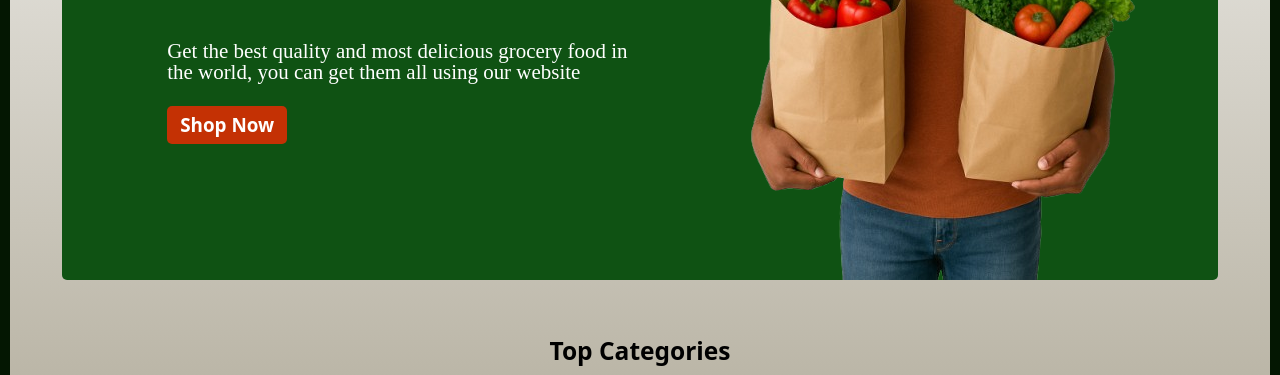
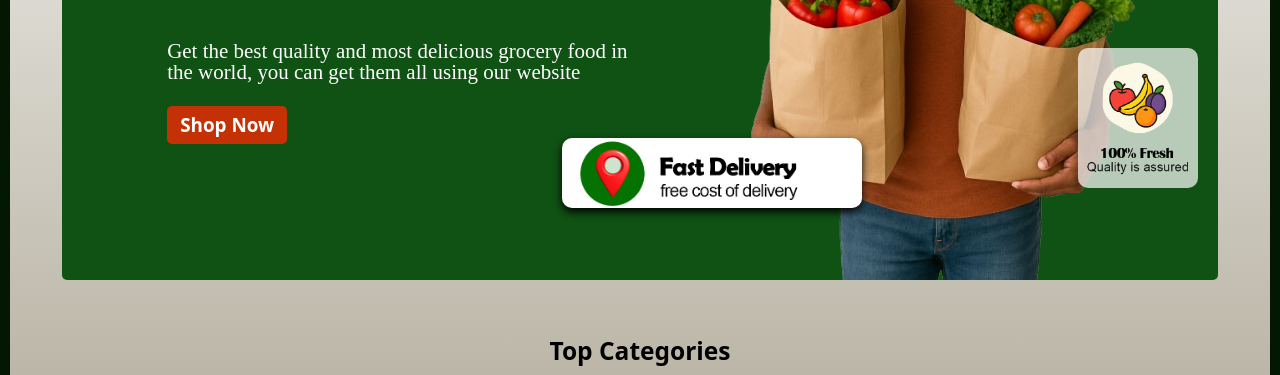
Before and after one commit to Othniel3983/Responsive-Supermarket-website, a plain HTML site: page index.html in a window 1280 px wide. Shown: the part 425-800 px from the top of the page. Drawn offline with Linux system fonts and the light colour scheme.

Commit message:
Added more features to the hero component

```diff
--- a/index.html
+++ b/index.html
@@ -35,6 +35,7 @@
         </div>
       </div>
       <section class="hero-container">
+        <img class="baner-image" src="/images/Untitled-5.jpg" alt="" />
         <article class="grid">
           <div class="grid_1">
             <h1 class="content-1">Make healthy life with fresh grocery</h1>
@@ -44,6 +45,7 @@
             </p>
             <a href="#"><button class="btn-2">Shop Now</button></a>
           </div>
+          <img src="/images/Untitled-6.png" alt="" class="hero-image-2" />
           <img src="/images/hero-image.png.png" alt="" class="hero-image" />
         </article>
       </section>
--- a/style.css
+++ b/style.css
@@ -179,6 +179,7 @@ a:hover {
     background: #0f5213;
     margin: 10px 5rem;
     border-radius: 5px;
+    position: relative;
 }
 
 .grid {
@@ -231,6 +232,27 @@ a:hover {
     margin-left: 10rem;
 }
 
+.hero-image-2 {
+    width: 120px;
+    height: 140px;
+    border-radius: 10px;
+    position: absolute;
+    right: 20px;
+    top: 380px;
+}
+
+.baner-image {
+    width: 300px; /* adjust as needed */
+    height: 70px; /* set a fixed height for uniform size */
+    object-fit: cover; /* crop to fill while keeping aspect ratio */
+    display: block;
+    border-radius: 10px;
+    position: absolute;
+    left: 500px;
+    top: 470px;
+    box-shadow: 0 4px 8px rgba(0, 0, 0, 1.5);
+}
+
 h3 {
     text-align: center;
     margin-top: 5rem;
```
Also changed, not shown: images/Untitled-5.jpg (added), images/Untitled-6.png (added).
